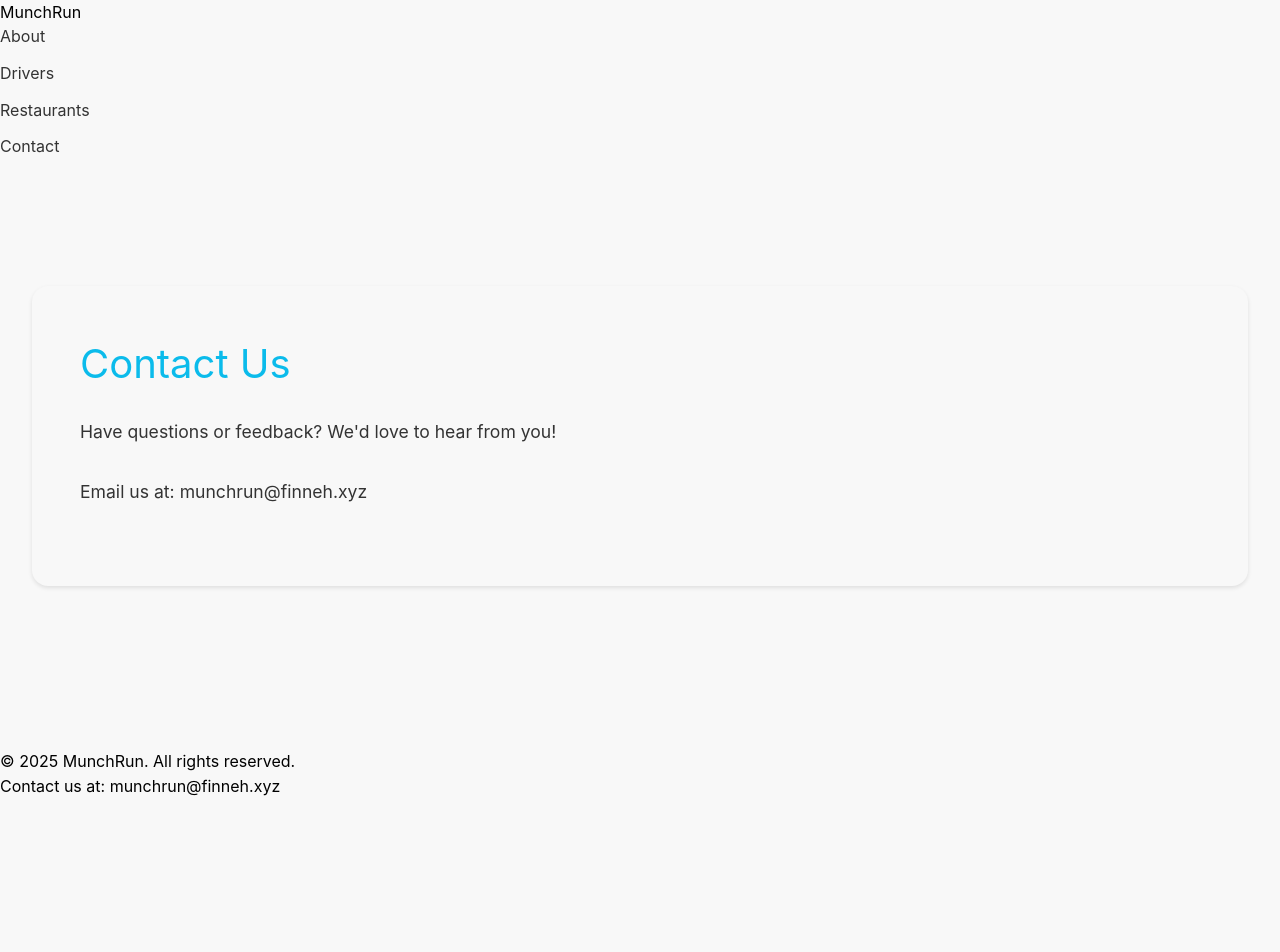
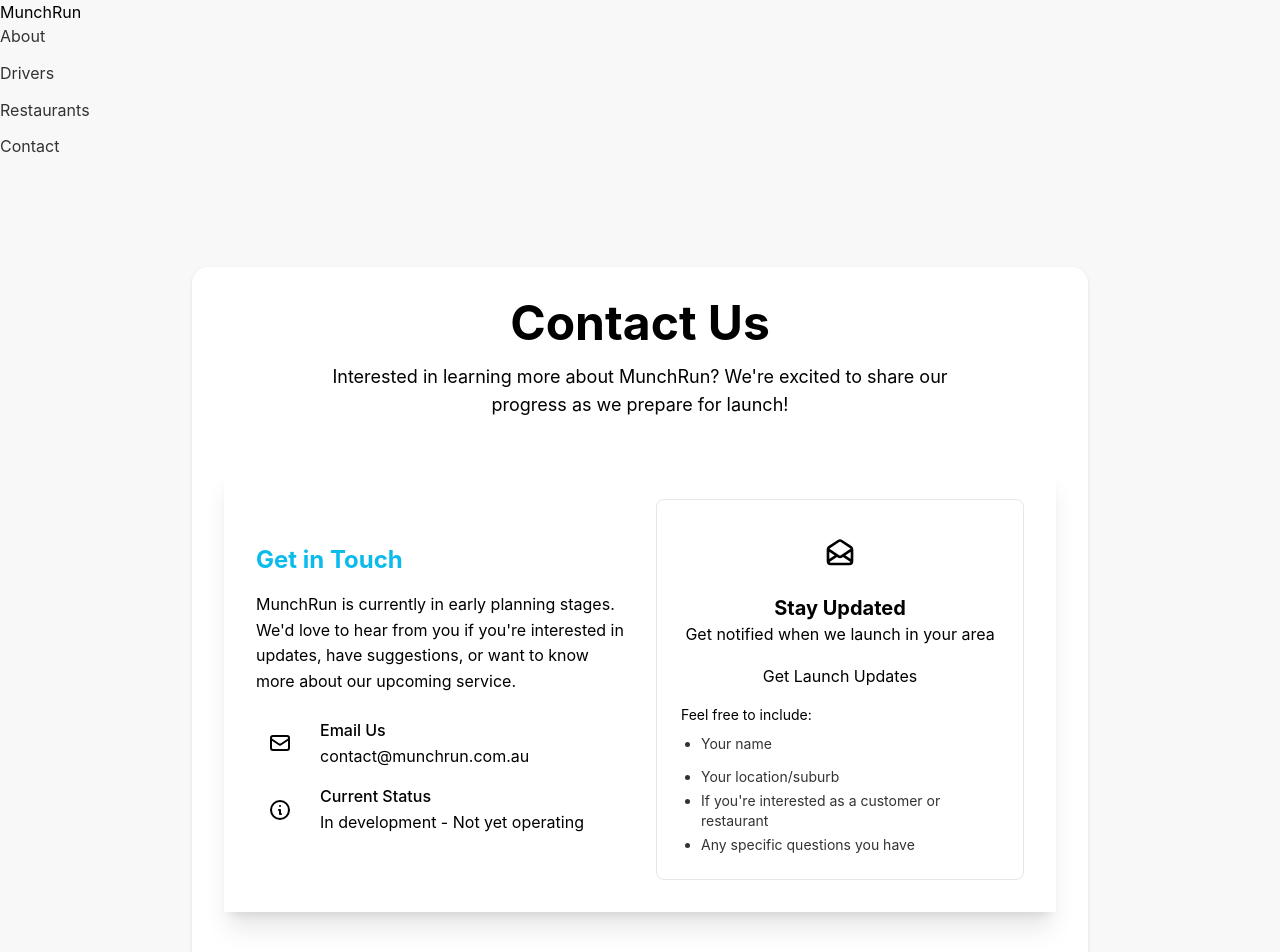
Before and after one commit to munchrun-app/MunchRun-Website, a React (Vite) app: page /contact in a window 1280 px wide. Shown: the top 952 px of the page. Before the commit the page ends 800 px from the top, so only its background shows below. Built offline with nearby package versions, Linux system fonts and the light colour scheme.

Commit message:
Enhance Contact Page layout and content with new design, contact information, and FAQ section

```diff
--- a/src/components/ContactPage.jsx
+++ b/src/components/ContactPage.jsx
@@ -2,17 +2,157 @@ import React from 'react';
 
 function ContactPage() {
   return (
-    <main>
-      <section id="contact">
-        <h2>Contact Us</h2>
-        <p>
-          Have questions or feedback? We'd love to hear from you!
-        </p>
-        <p>
-          Email us at: <a href="mailto:munchrun@finneh.xyz">munchrun@finneh.xyz</a>
-        </p>
-        {/* Add a contact form here if needed */}
-      </section>
+    <main className="bg-base-200 min-h-screen pt-24 pb-16">
+      <div className="container mx-auto px-4">
+        <section className="max-w-4xl mx-auto">
+          {/* Header Section */}
+          <div className="text-center mb-12">
+            <h1 className="text-4xl md:text-5xl font-bold mb-4">Contact Us</h1>
+            <p className="text-lg text-base-content/80 max-w-2xl mx-auto">
+              Interested in learning more about MunchRun? We're excited to share our progress as we prepare for launch!
+            </p>
+          </div>
+
+          {/* Main Contact Card */}
+          <div className="card bg-base-100 shadow-xl mb-12">
+            <div className="card-body p-8">
+              <div className="flex flex-col md:flex-row gap-8 items-center">
+                {/* Left side - Contact Info */}
+                <div className="flex-1">
+                  <h2 className="text-2xl font-bold mb-4">Get in Touch</h2>
+                  <p className="mb-6 text-base-content/80">
+                    MunchRun is currently in early planning stages. We'd love to hear from you if you're interested
+                    in updates, have suggestions, or want to know more about our upcoming service.
+                  </p>
+
+                  <div className="space-y-4">
+                    <div className="flex items-center">
+                      <div className="w-12 h-12 rounded-full bg-primary/10 flex items-center justify-center mr-4">
+                        <svg xmlns="http://www.w3.org/2000/svg" className="h-6 w-6 text-primary" fill="none" viewBox="0 0 24 24" stroke="currentColor">
+                          <path strokeLinecap="round" strokeLinejoin="round" strokeWidth="2" d="M3 8l7.89 5.26a2 2 0 002.22 0L21 8M5 19h14a2 2 0 002-2V7a2 2 0 00-2-2H5a2 2 0 00-2 2v10a2 2 0 002 2z" />
+                        </svg>
+                      </div>
+                      <div>
+                        <p className="font-medium">Email Us</p>
+                        <a href="mailto:contact@munchrun.com.au" className="text-primary hover:underline">
+                          contact@munchrun.com.au
+                        </a>
+                      </div>
+                    </div>
+
+                    <div className="flex items-center">
+                      <div className="w-12 h-12 rounded-full bg-primary/10 flex items-center justify-center mr-4">
+                        <svg xmlns="http://www.w3.org/2000/svg" className="h-6 w-6 text-primary" fill="none" viewBox="0 0 24 24" stroke="currentColor">
+                          <path strokeLinecap="round" strokeLinejoin="round" strokeWidth="2" d="M13 16h-1v-4h-1m1-4h.01M21 12a9 9 0 11-18 0 9 9 0 0118 0z" />
+                        </svg>
+                      </div>
+                      <div>
+                        <p className="font-medium">Current Status</p>
+                        <p className="text-base-content/80">In development - Not yet operating</p>
+                      </div>
+                    </div>
+                  </div>
+                </div>
+
+                {/* Right side - Email Highlight */}
+                <div className="flex-1 w-full">
+                  <div className="bg-base-200 rounded-lg p-6 h-full border border-base-300">
+                    <div className="text-center mb-4">
+                      <div className="inline-block p-3 bg-primary/10 rounded-full mb-2">
+                        <svg xmlns="http://www.w3.org/2000/svg" className="h-8 w-8 text-primary" fill="none" viewBox="0 0 24 24" stroke="currentColor">
+                          <path strokeLinecap="round" strokeLinejoin="round" strokeWidth="2" d="M3 19v-8.93a2 2 0 01.89-1.664l7-4.666a2 2 0 012.22 0l7 4.666A2 2 0 0121 10.07V19M3 19a2 2 0 002 2h14a2 2 0 002-2M3 19l6.75-4.5M21 19l-6.75-4.5M3 10l6.75 4.5M21 10l-6.75 4.5m0 0l-1.14.76a2 2 0 01-2.22 0l-1.14-.76" />
+                        </svg>
+                      </div>
+                      <h3 className="text-xl font-bold">Stay Updated</h3>
+                      <p className="text-base-content/70 mb-4">Get notified when we launch in your area</p>
+
+                      <a
+                        href="mailto:contact@munchrun.com.au?subject=MunchRun%20Updates"
+                        className="btn btn-primary btn-lg w-full">
+                        Get Launch Updates
+                      </a>
+                    </div>
+
+                    <div className="text-sm text-base-content/60 mt-4">
+                      <p>Feel free to include:</p>
+                      <ul className="list-disc pl-5 mt-2 space-y-1">
+                        <li>Your name</li>
+                        <li>Your location/suburb</li>
+                        <li>If you're interested as a customer or restaurant</li>
+                        <li>Any specific questions you have</li>
+                      </ul>
+                    </div>
+                  </div>
+                </div>
+              </div>
+            </div>
+          </div>
+
+          {/* FAQ Section */}
+          <div className="card bg-base-100 shadow-xl">
+            <div className="card-body p-8">
+              <h2 className="text-2xl font-bold mb-6">Frequently Asked Questions</h2>
+
+              <div className="divide-y">
+                <div className="py-4">
+                  <h3 className="font-bold text-lg mb-2">When will MunchRun launch?</h3>
+                  <p className="text-base-content/80">
+                    We're currently in early planning and development stages. While we don't have an exact
+                    launch date yet, you can sign up for updates to be the first to know when we're ready!
+                  </p>
+                </div>
+
+                <div className="py-4">
+                  <h3 className="font-bold text-lg mb-2">What areas will MunchRun serve?</h3>
+                  <p className="text-base-content/80">
+                    We're planning to launch initially in select suburbs with plans to expand quickly.
+                    Contact us to let us know you're interested in your area, as this helps us prioritize our rollout.
+                  </p>
+                </div>
+
+                <div className="py-4">
+                  <h3 className="font-bold text-lg mb-2">How will MunchRun be different from other delivery services?</h3>
+                  <p className="text-base-content/80">
+                    MunchRun is designed to offer a fairer model for restaurants with 0% commissions,
+                    transparent pricing for customers, and better earnings for delivery drivers. Our goal
+                    is to create a sustainable food delivery ecosystem that works for everyone.
+                  </p>
+                </div>
+
+                <div className="py-4">
+                  <h3 className="font-bold text-lg mb-2">Can I get involved before launch?</h3>
+                  <p className="text-base-content/80">
+                    Absolutely! We're looking for feedback, early interest, and building our community.
+                    Whether you're a potential customer, restaurant owner, or delivery driver, we'd love to hear from you.
+                    Your input can help shape our service.
+                  </p>
+                </div>
+              </div>
+            </div>
+          </div>
+
+          {/* Call to Action */}
+          <div className="mt-12 text-center bg-primary text-primary-content p-8 rounded-lg shadow-lg">
+            <h2 className="text-2xl font-bold mb-3">Be part of the food delivery revolution</h2>
+            <p className="mb-6 max-w-2xl mx-auto">
+              MunchRun is building a better food delivery experience with fair pricing, transparent fees,
+              and support for local restaurants. Be among the first to know when we launch!
+            </p>
+            <div className="flex flex-col sm:flex-row justify-center gap-4">
+              <a
+                href="mailto:contact@munchrun.com.au?subject=MunchRun%20Early%20Interest"
+                className="btn btn-lg bg-white text-primary hover:bg-white/90">
+                Express Interest
+              </a>
+              <a
+                href="#about"
+                className="btn btn-lg btn-outline border-white text-white hover:bg-white hover:text-primary">
+                Learn More
+              </a>
+            </div>
+          </div>
+        </section>
+      </div>
     </main>
   );
 }
```
